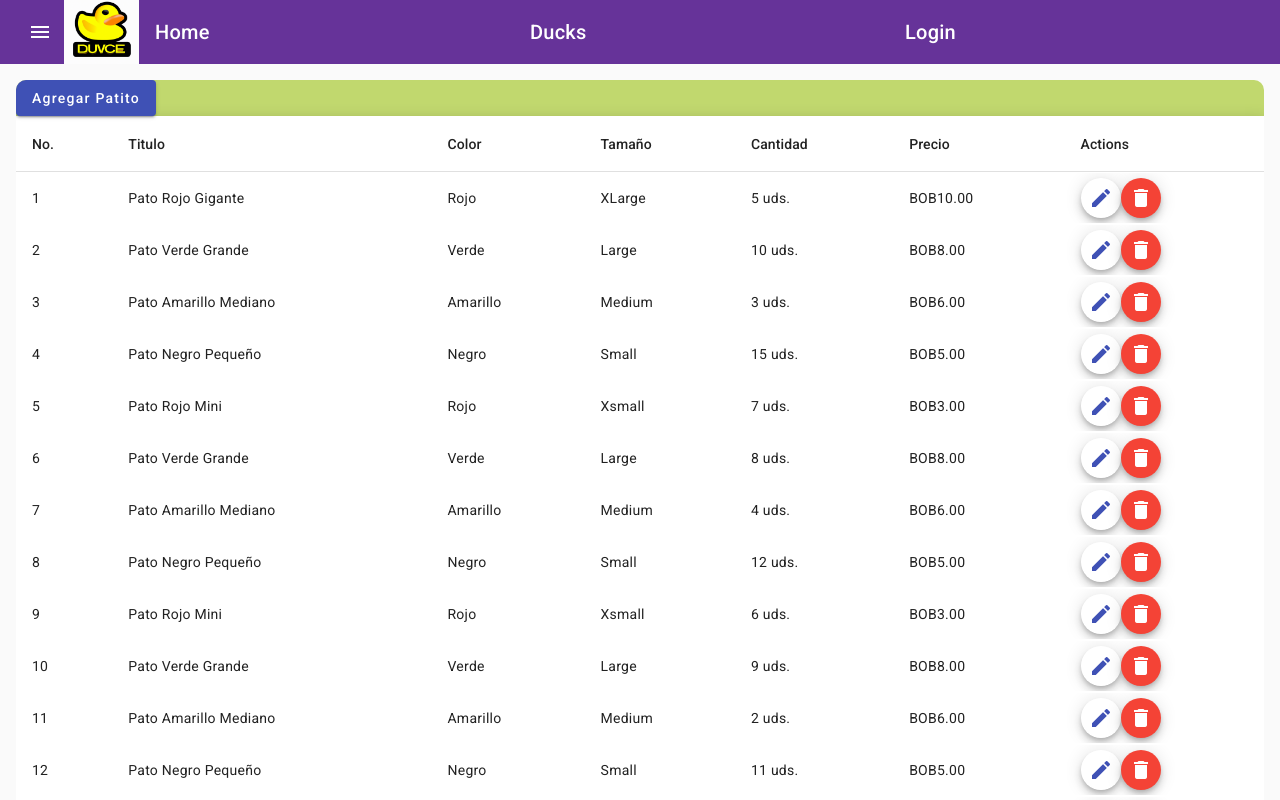
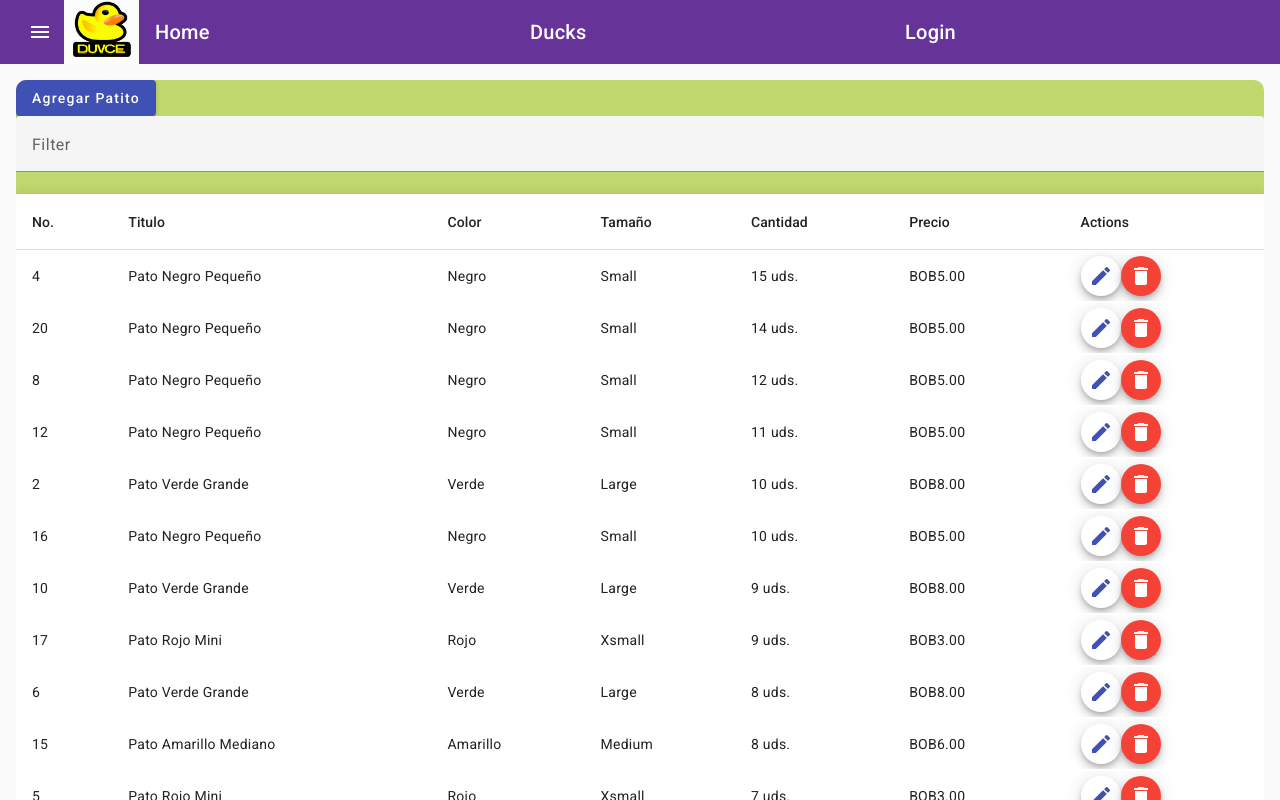
Before and after one commit to dalberthfassil/DucksStore, an Angular app: page / in a window 1280 px wide. Shown: the top 800 px of the page. Built offline with nearby package versions, Linux system fonts and the light colour scheme.

Commit message:
ading local filter and delete dialog

```diff
--- a/src/app/modules/ducks/ducks.component.css
+++ b/src/app/modules/ducks/ducks.component.css
@@ -29,3 +29,8 @@ table {
     box-shadow: 0 0 20px yellow; /* Resplandor amarillo */
   }
 }
+
+.mat-mdc-form-field {
+  font-size: 14px;
+  width: 100%;
+}
--- a/src/app/modules/ducks/ducks.component.html
+++ b/src/app/modules/ducks/ducks.component.html
@@ -2,11 +2,14 @@
   <button mat-raised-button color="primary" (click)="openDialogToAdd()">
     Agregar Patito
   </button>
-
+  <mat-form-field>
+    <mat-label>Filter</mat-label>
+    <input matInput (keyup)="applyFilter($event)" placeholder="filter" />
+  </mat-form-field>
   <table
     id="ducks-table"
     mat-table
-    [dataSource]="dataSource"
+    [dataSource]="dataSource | lotOrder : 'desc'"
     class="mat-elevation-z8"
     *ngIf="dataSource.length > 0"
   >
@@ -57,7 +60,7 @@
           mat-mini-fab
           color="warn"
           aria-label="delete button"
-          (click)="onDeleteDuck(element.id)"
+          (click)="openDialogToDelete(element.id)"
         >
           <mat-icon>delete</mat-icon>
         </button>
--- a/src/app/modules/ducks/ducks.component.ts
+++ b/src/app/modules/ducks/ducks.component.ts
@@ -5,6 +5,7 @@ import { DucksRepositoryService } from 'src/app/core/services/ducks-repository.s
 import { AddEditDuckComponent } from './add-edit-duck/add-edit-duck.component';
 import { Subscription, map } from 'rxjs';
 import { MatTable } from '@angular/material/table';
+import { YesNoQuestionDialogComponent } from 'src/app/shared/components/yes-no-question-dialog/yes-no-question-dialog.component';
 
 @Component({
   selector: 'app-ducks',
@@ -59,6 +60,18 @@ export class DucksComponent implements OnInit {
       }
     });
   }
+  openDialogToDelete(duckId: number) {
+    const dialogRef = this.matDialog.open(YesNoQuestionDialogComponent, {
+      data: '',
+    });
+    dialogRef.afterClosed().subscribe((resp: boolean) => {
+      console.log('The dialog delete close', resp);
+      if (resp) {
+        this.onDeleteDuck(duckId);
+      }
+    });
+    ('');
+  }
 
   addDuck(duck: Ducks) {
     this.ducksRepository.addDuck(duck).subscribe(
@@ -99,4 +112,17 @@ export class DucksComponent implements OnInit {
       }
     });
   }
+  applyFilter(filter: any) {
+    console.log(filter.target.value);
+    const filterValue = filter.target.value;
+    this.dataSource = this.ducks.filter((item) => {
+      return (
+        item.title.toLowerCase().includes(filterValue) ||
+        item.color.toLowerCase().includes(filterValue) ||
+        item.size.toLowerCase().includes(filterValue) ||
+        item.price.toString().includes(filterValue) ||
+        item.lot.toString().includes(filterValue)
+      );
+    });
+  }
 }
--- /dev/null
+++ b/src/app/shared/components/yes-no-question-dialog/yes-no-question-dialog.component.css
@@ -0,0 +1,3 @@
+button {
+  margin-right: 8px;
+}
--- /dev/null
+++ b/src/app/shared/components/yes-no-question-dialog/yes-no-question-dialog.component.html
@@ -0,0 +1,6 @@
+<h1 mat-dialog-title>Delete file</h1>
+<div mat-dialog-content>Would you like to delete cat.jpeg?</div>
+<div mat-dialog-actions>
+  <button mat-button mat-dialog-close (click)="cancel()">Cancelar</button>
+  <button mat-raised-button color="warn" (click)="accept()">Eliminar</button>
+</div>
--- /dev/null
+++ b/src/app/shared/components/yes-no-question-dialog/yes-no-question-dialog.component.ts
@@ -0,0 +1,17 @@
+import { Component } from '@angular/core';
+import { MatDialogRef } from '@angular/material/dialog';
+
+@Component({
+  selector: 'app-yes-no-question-dialog',
+  templateUrl: './yes-no-question-dialog.component.html',
+  styleUrls: ['./yes-no-question-dialog.component.css'],
+})
+export class YesNoQuestionDialogComponent {
+  constructor(public dialogRef: MatDialogRef<YesNoQuestionDialogComponent>) {}
+  cancel() {
+    this.dialogRef.close(false);
+  }
+  accept() {
+    this.dialogRef.close(true);
+  }
+}
--- /dev/null
+++ b/src/app/shared/pipes/lot-order.pipe.ts
@@ -0,0 +1,17 @@
+import { Pipe, PipeTransform } from '@angular/core';
+import { Ducks } from 'src/app/core/modules/ducks.interface';
+
+@Pipe({
+  name: 'lotOrder',
+})
+export class LotOrderPipe implements PipeTransform {
+  transform(ducks: Ducks[], order: 'asc' | 'desc'): Ducks[] {
+    return ducks.sort((a, b) => {
+      if (order === 'asc') {
+        return a.lot - b.lot;
+      } else {
+        return b.lot - a.lot;
+      }
+    });
+  }
+}
--- a/src/app/shared/shared.module.ts
+++ b/src/app/shared/shared.module.ts
@@ -4,9 +4,16 @@ import { SideNavComponent } from './components/side-nav/side-nav.component';
 import { RouterModule } from '@angular/router';
 import { AngularMaterialModule } from './modules/angular-material/angular-material.module';
 import { AddUnitsPipe } from './pipes/add-units.pipe';
-const elements = [SideNavComponent, AddUnitsPipe];
+import { YesNoQuestionDialogComponent } from './components/yes-no-question-dialog/yes-no-question-dialog.component';
+import { LotOrderPipe } from './pipes/lot-order.pipe';
+const elements = [
+  SideNavComponent,
+  AddUnitsPipe,
+  YesNoQuestionDialogComponent,
+  LotOrderPipe,
+];
 @NgModule({
-  declarations: [SideNavComponent, AddUnitsPipe],
+  declarations: [...elements],
   imports: [CommonModule, RouterModule, AngularMaterialModule],
   exports: [...elements],
 })
```
Also changed, not shown: 2 other files (tests, documents, lock files or other folders).
